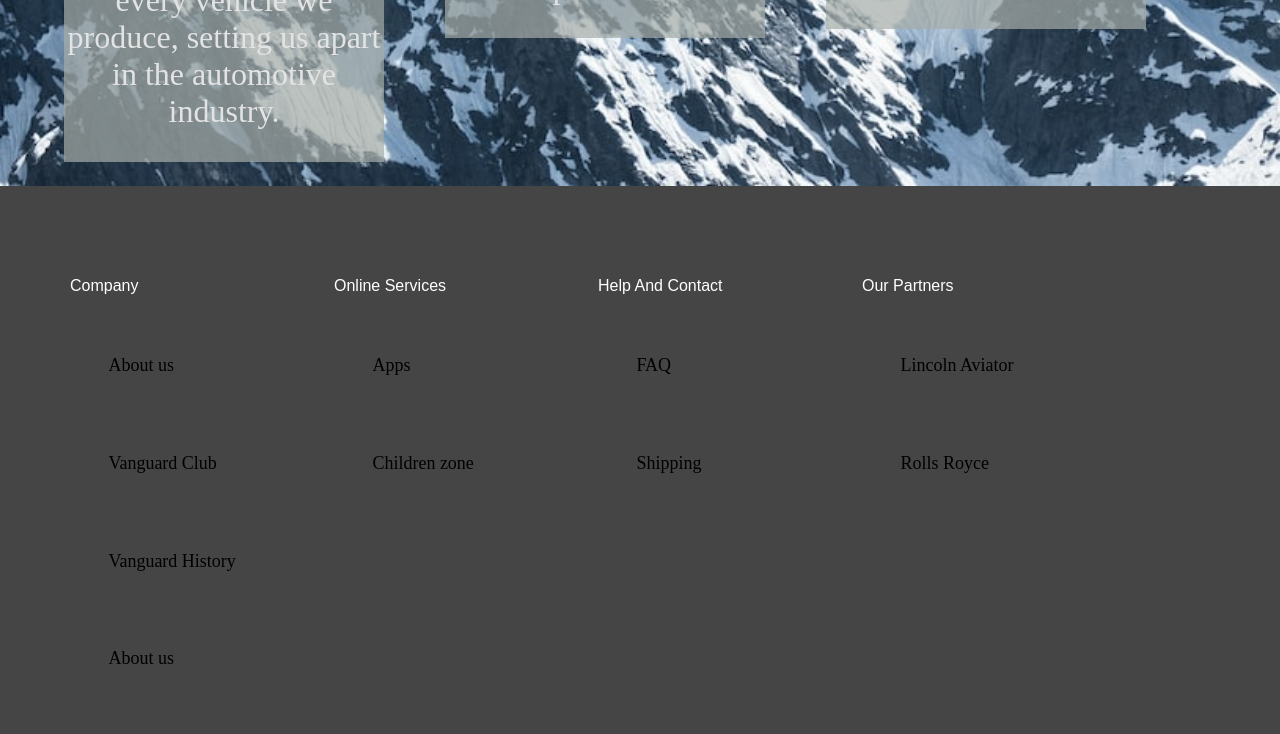
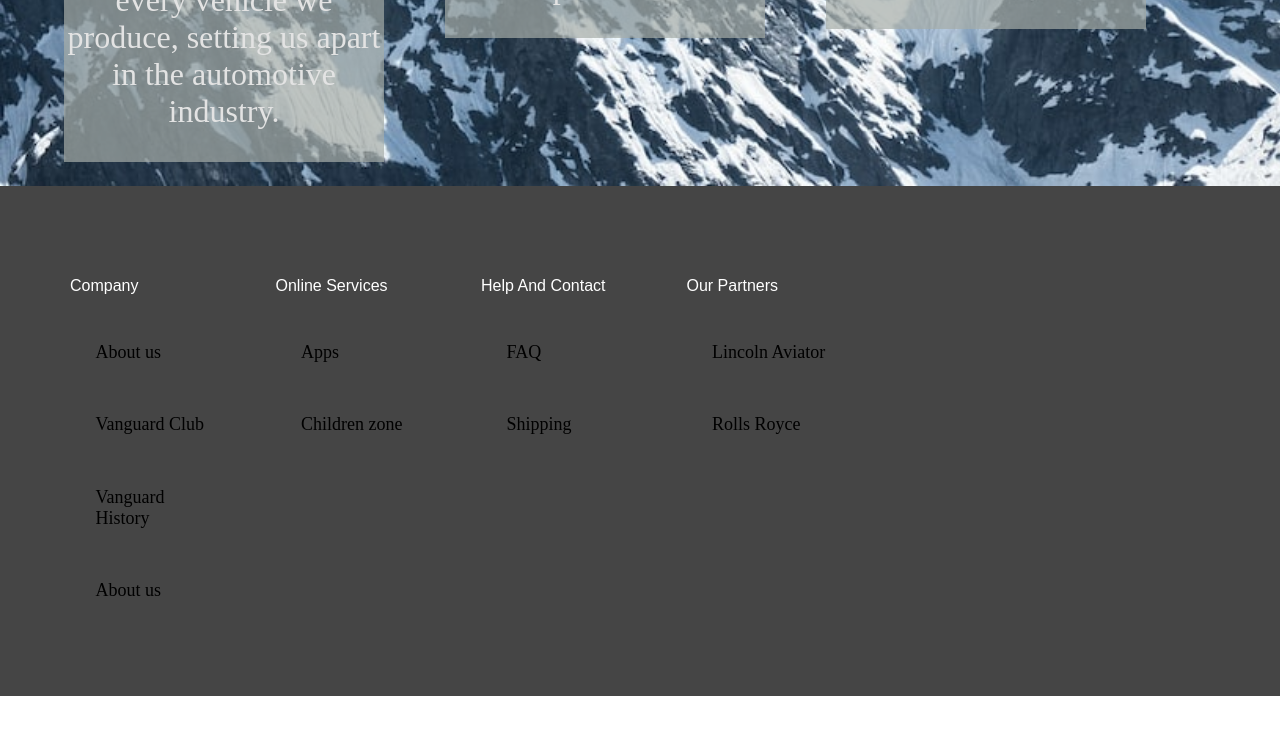
Before and after one commit to VanguardMotors/VanguardMotors.github.io, a plain HTML site: page index.html in a window 1280 px wide. Shown: the part 2462-3196 px from the top of the page. After the commit the page ends 3158 px from the top, so only its background shows below. Drawn offline with Linux system fonts and the light colour scheme.

Commit message:
Stijl verbeteren van de footer deel 1

```diff
--- a/Styles.css
+++ b/Styles.css
@@ -313,7 +313,7 @@ footer {
 }
 
 .footercolumn {
-  width: 20%;
+  width: 15%;
   padding: 0 15px;
 }
 
@@ -350,7 +350,7 @@ li.footerlist {
 li a.footerlist {
   /*Hoe de elementen van de lijst eruit zien*/
   display: block;
-  padding: 3vw;
+  padding: 2vw;
   font-size: 18px;
   height: auto;
 }
```
